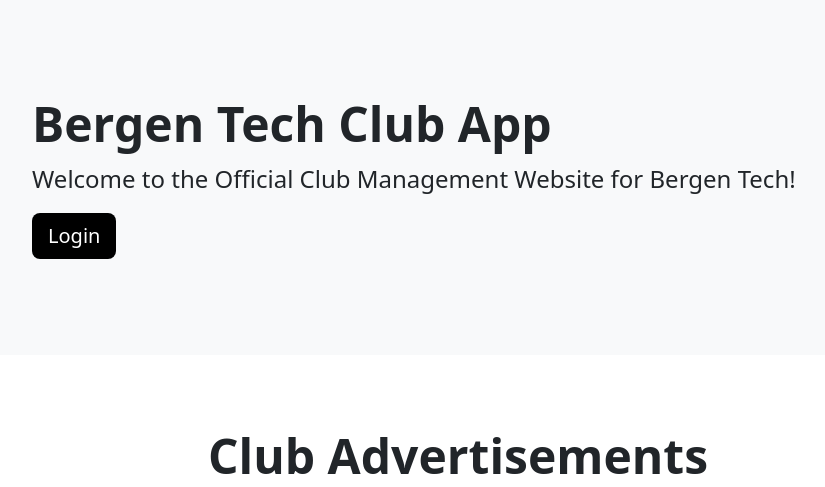
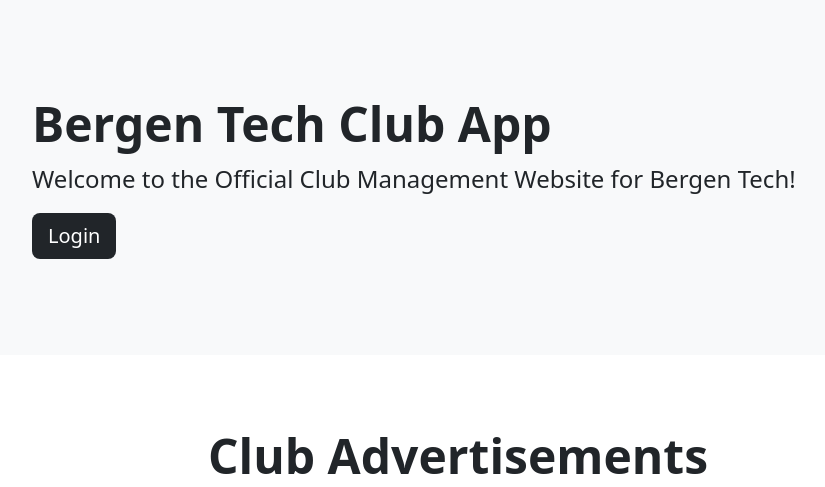
Before and after one commit to n0ahk1m/bt-club-app, a Flask app: page / in a window 1280 px wide. Shown: the part 201-688 px from the top of the page, without its empty margins (182-1007 px from the left). Run offline with Flask 3, Linux system fonts and the light colour scheme; some libraries are stand-ins or nearby versions.

Commit message:
login done for now u guys add backend functionality

```diff
--- a/templates/base.html
+++ b/templates/base.html
@@ -17,7 +17,7 @@
         <!-- Responsive navbar-->
         <nav class="navbar navbar-expand-lg navbar-dark bg-dark">
             <div class="container px-lg-5">
-                <a class="navbar-brand" href="#!">BT Clubs</a>
+                <a class="navbar-brand" href="/">BT Clubs</a>
                 <button class="navbar-toggler" type="button" data-bs-toggle="collapse" data-bs-target="#navbarSupportedContent" aria-controls="navbarSupportedContent" aria-expanded="false" aria-label="Toggle navigation"><span class="navbar-toggler-icon"></span></button>
                 <div class="collapse navbar-collapse" id="navbarSupportedContent">
                     <ul class="navbar-nav ms-auto mb-2 mb-lg-0">
--- a/templates/home.html
+++ b/templates/home.html
@@ -11,7 +11,7 @@
             <div class="m-4 m-lg-5">
                 <h1 class="display-5 fw-bold">Bergen Tech Club App</h1>
                 <p class="fs-4">Welcome to the Official Club Management Website for Bergen Tech! </p>
-                <a class="btn btn-primary btn-lg bg-black" href="/login">Login</a>
+                <a class="btn btn-primary btn-lg bg-dark" href="/login">Login</a>
             </div>
         </div>
     </div>
```
